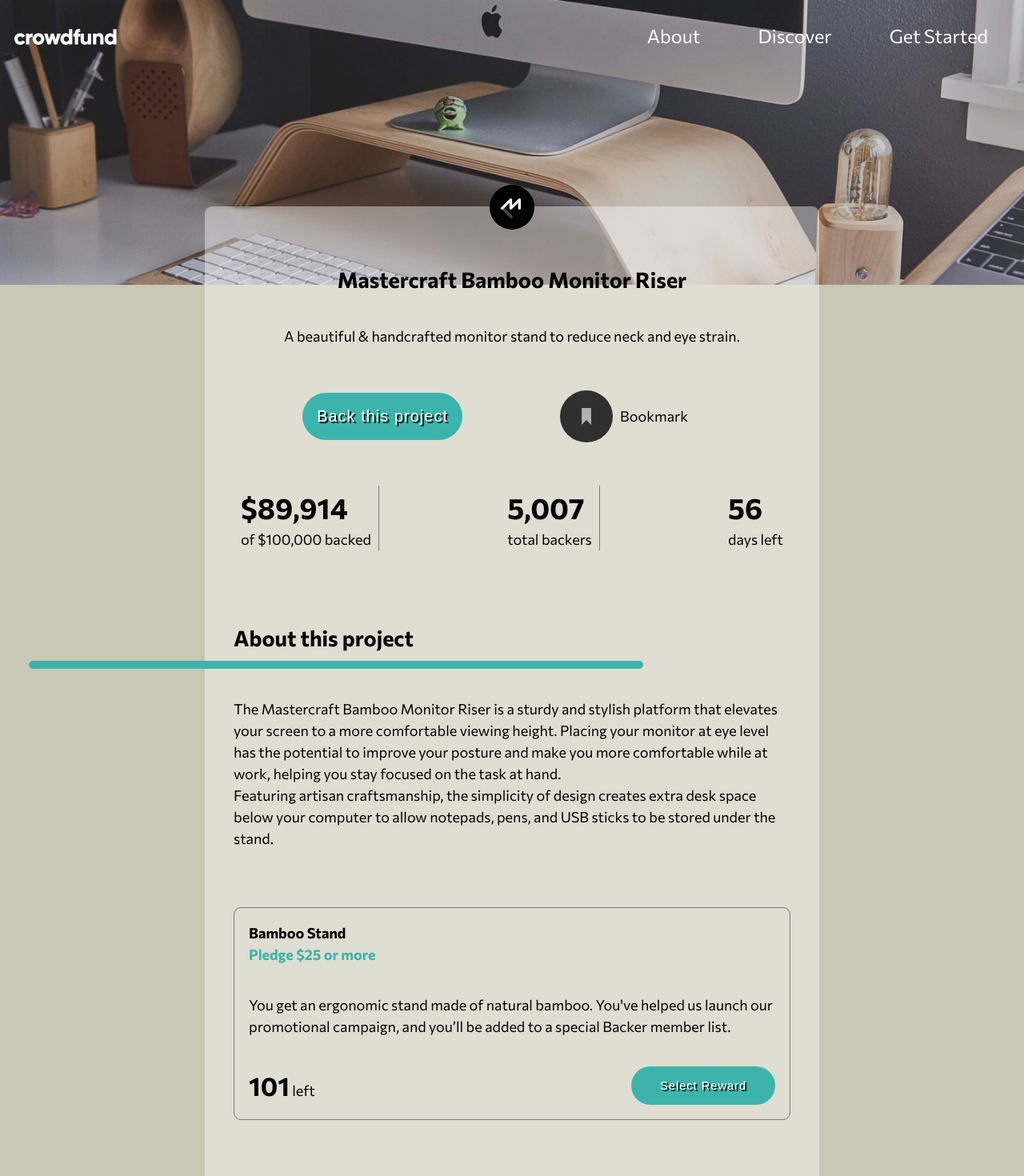
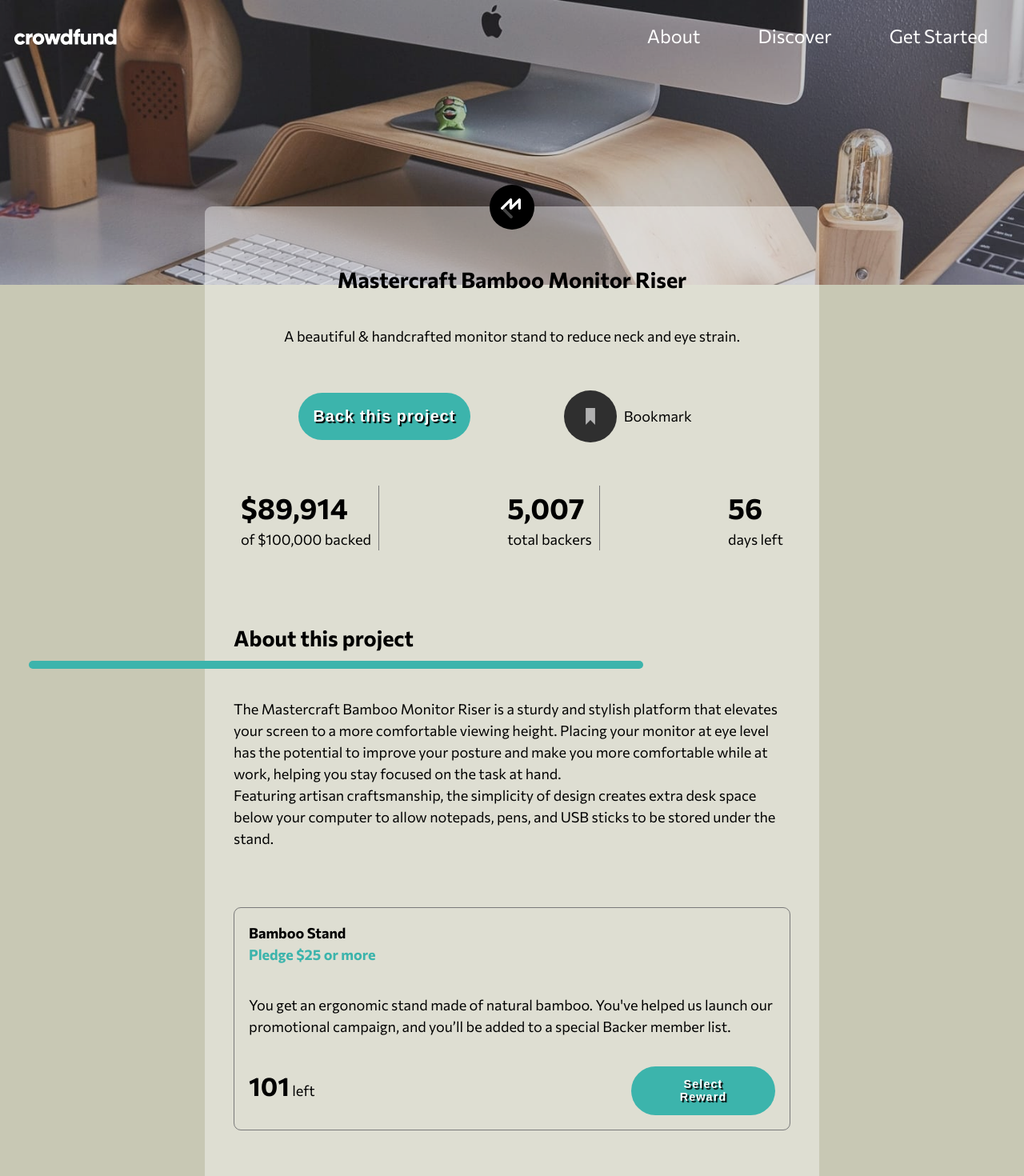
Before and after one commit to torok-gabi/crowdfunding-page-main, a React (Create React App) app: page / in a window 1280 px wide. Shown: the top 1470 px of the page at 80% size. Built offline with nearby package versions, Linux system fonts and the light colour scheme.

Commit message:
aria-label modify

```diff
--- a/src/components/Bamboo/bamboo.scss
+++ b/src/components/Bamboo/bamboo.scss
@@ -39,6 +39,7 @@
             text-shadow: 2px 2px 1px $mainFont;
             letter-spacing: 1.1px;
             font-size: 1.1rem;
+            font-weight: bold;
         }
         .bamboo-btn:active,
         .bamboo-btn:focus {
--- a/src/components/Project/project.scss
+++ b/src/components/Project/project.scss
@@ -108,6 +108,7 @@
                     font-size: 1.1rem;
                     text-shadow: 2px 2px 1px $mainFont;
                     letter-spacing: 1.1px;
+                    font-weight: bold;
                     cursor: pointer;
                     &:hover {
                         background-color: $hoverButtons;
--- a/src/components/Stand/stand.scss
+++ b/src/components/Stand/stand.scss
@@ -38,6 +38,7 @@
             font-size: 1.2rem;
             text-shadow: 2px 2px 1px $mainFont;
             letter-spacing: 1.1px;
+            font-weight: bold;
             cursor: pointer;
         }
         .stand-btn:hover {
```
